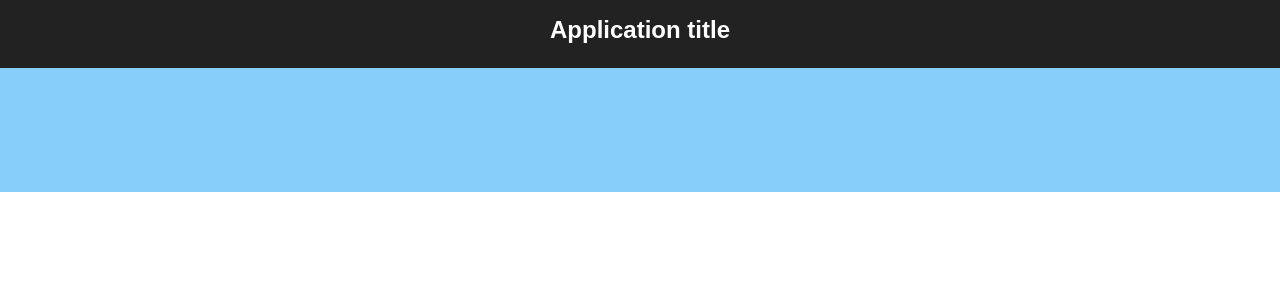
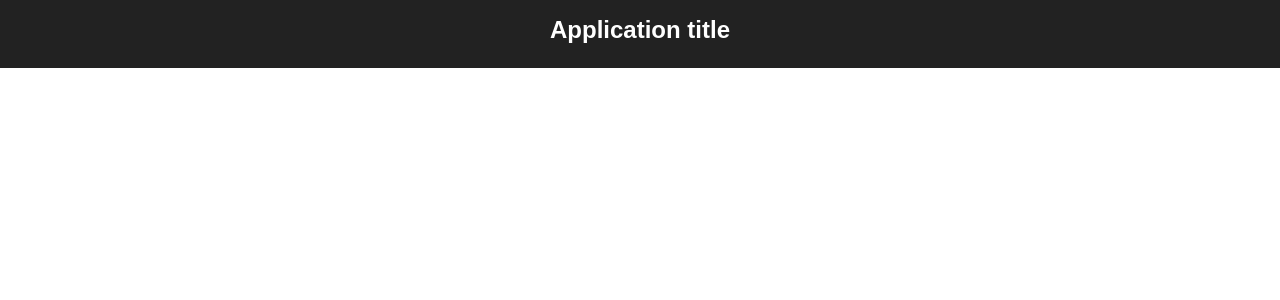
Before and after one commit to AdaGold/react-chatlog, a React (Create React App) app: page / in a window 1280 px wide. Shown: the top 300 px of the page. Built offline with nearby package versions, Linux system fonts and the light colour scheme.

Commit message:
Only App title is centered

```diff
--- a/src/App.css
+++ b/src/App.css
@@ -3,7 +3,6 @@
 /**************/
 
 .App {
-  background-color: lightskyblue;
 }
 
 .App-header {
```
